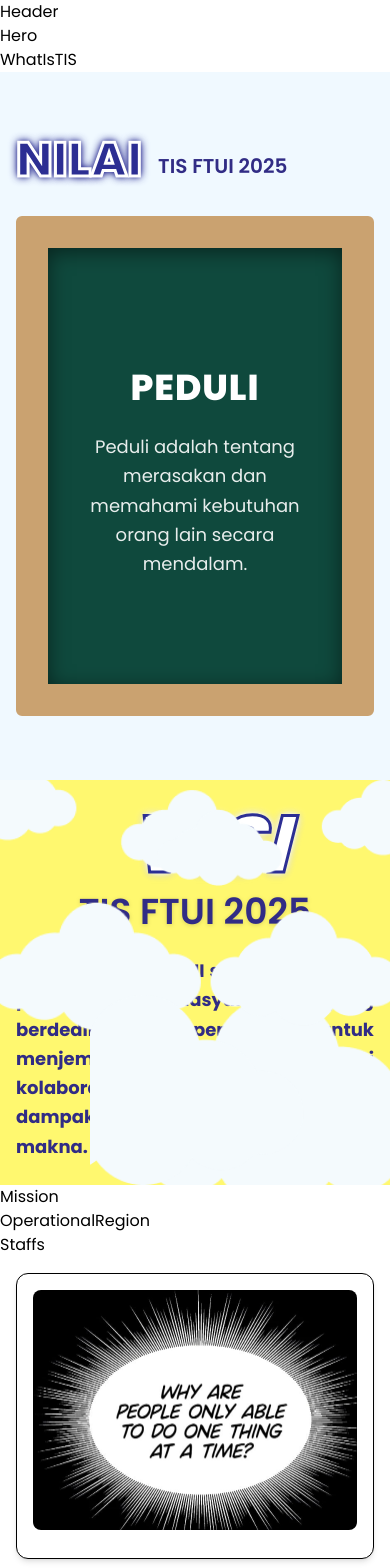
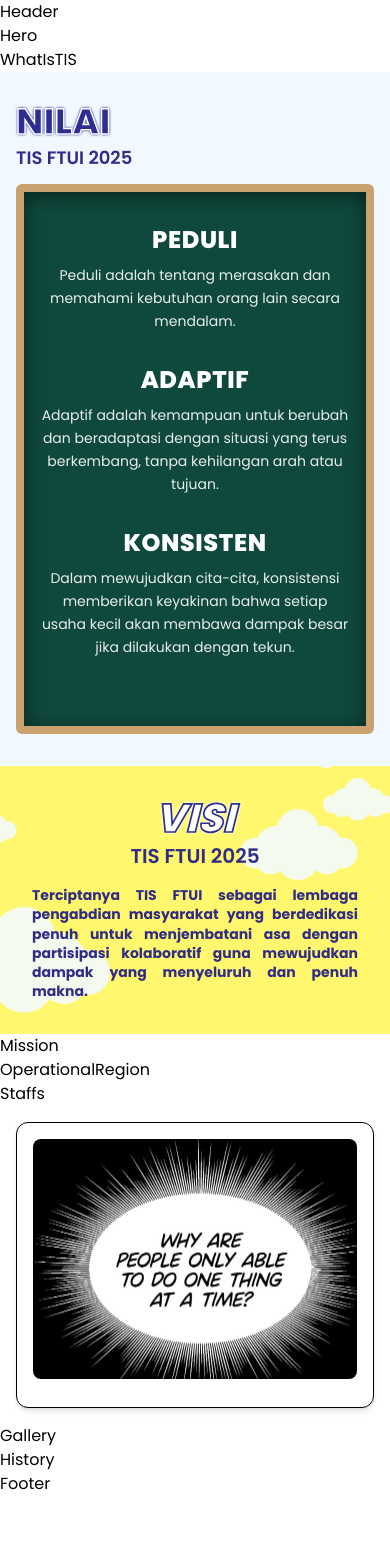
Before and after one commit to EXERCISE-FTUI/TISxExercise-2025, a Next.js app: page / in a window 390 px wide. Shown: the top 1568 px of the page. After the commit the page ends 1496 px from the top, so only its background shows below. Built offline with nearby package versions, Linux system fonts and the light colour scheme.

Commit message:
added mobile support

```diff
--- a/src/app/globals.css
+++ b/src/app/globals.css
@@ -27,7 +27,6 @@
     0 0 10px white; /* outer glow */
 }
 
-/* globals.css */
 .text-outline-glow {
   color: #2c2e93; /* solid dark blue fill */
   -webkit-text-stroke: 3px white; /* white border */
@@ -37,3 +36,25 @@
     0 0 8px #2c2e93, /* mid glow */
     0 0 10px #2c2e93; /* outer glow */
 }
+
+/* Mobile */
+@media (max-width: 767px) {
+  .text-outline-glow {
+    -webkit-text-stroke: 1.5px white;
+    text-stroke: 1.5px white;
+    text-shadow:
+      0 0 2px #2c2e93,
+      0 0 2.5px #2c2e93,
+      0 0 3px #2c2e93;
+  }
+
+  .text-outline-visi {
+    color: white; /* solid dark blue fill */
+    -webkit-text-stroke: 1.7px #2c2e93; /* white border */
+    text-stroke: 3px #2c2e93;
+    text-shadow:
+    0 0 3px white,  /* inner glow */
+    0 0 2.5px white, /* mid glow */
+    0 0 4px white; /* outer glow */
+  }
+}
--- a/src/sections/Values/Values.tsx
+++ b/src/sections/Values/Values.tsx
@@ -1,57 +1,98 @@
-// components/Values.tsx   (or wherever the file lives)
 import React from "react";
 
 const Values: React.FC = () => {
   return (
-    <section id="values" className="w-screen py-16 bg-sky-50">
+    <section id="values" className="w-full py-8 md:py-16 bg-sky-50">
       {/* Title row */}
-      <div className="mx-auto mb-8 max-w-6xl px-4 flex items-end gap-4">
-        <h2 className="text-5xl md:text-8xl font-extrabold uppercase leading-none text-outline text-outline-shadow text-outline-glow">
+      <div className="mb-3 max-w-7xl mx-auto px-4 sm:px-6 flex flex-col sm:flex-row sm:items-end gap-1 sm:gap-4">
+        <h2 className="text-4xl sm:text-5xl md:text-8xl font-extrabold uppercase leading-none text-outline-glow">
           NILAI
         </h2>
-        <span className="text-xl md:text-3xl pb-1 font-semibold text-indigo-900">
+        <span className="text-lg sm:text-xl md:text-3xl sm:pb-1 font-semibold text-indigo-900">
           TIS FTUI 2025
         </span>
       </div>
 
       {/* Chalkboard */}
-      <div className="mx-auto max-w-7xl px-4">
+      <div className="mx-auto max-w-7xl px-4 sm:px-6">
         <div
-          className="rounded-md border-[32px] border-[#caa270] bg-[#0f493d] shadow-lg"
+          className="rounded-md border-8 sm:border-[32px] border-[#caa270] bg-[#0f493d] shadow-lg"
           style={{
             boxShadow: 'inset 0 4px 20px rgba(0, 0, 0, 0.5)',
-            height: '500px'
+            minHeight: '550px'
           }}
         >
-          <div className="flex flex-col md:flex-row">
-            {/* Value 1 */}
-            <div className="flex-1 px-6 py-30 flex flex-col items-center justify-start text-center gap-6">
-              <h3 className="text-4xl font-extrabold uppercase tracking-wide text-white">
+          {/* Fixed Mobile layout - now properly visible */}
+          <div className="md:hidden flex flex-col items-center justify-center h-full py-8 px-4 space-y-8">
+            {/* Peduli */}
+            <div className="flex flex-col items-center text-center gap-2 w-full max-w-md">
+              <h3 className="text-2xl font-extrabold uppercase tracking-wide text-white">
                 PEDULI
               </h3>
-              <p className="text-lg leading-relaxed text-white/90">
+              <p className="text-sm leading-relaxed text-white/90">
                 Peduli adalah tentang merasakan dan memahami kebutuhan orang lain secara mendalam.
               </p>
             </div>
 
-            {/* Value 2 */}
-            <div className="flex-1 px-6 py-30 flex flex-col items-center justify-start text-center gap-6">
-              <h3 className="text-4xl font-extrabold uppercase tracking-wide text-white">
+            {/* Adaptif */}
+            <div className="flex flex-col items-center text-center gap-2 w-full max-w-md">
+              <h3 className="text-2xl font-extrabold uppercase tracking-wide text-white">
                 ADAPTIF
               </h3>
-              <p className="text-lg leading-relaxed text-white/90">
+              <p className="text-sm leading-relaxed text-white/90">
                 Adaptif adalah kemampuan untuk berubah dan beradaptasi dengan situasi yang terus berkembang, tanpa kehilangan arah atau tujuan.
               </p>
             </div>
 
-            {/* Value 3 */}
-            <div className="flex-1 px-6 py-30 flex flex-col items-center justify-start text-center gap-6">
-              <h3 className="text-4xl font-extrabold uppercase tracking-wide text-white">
+            {/* Konsisten */}
+            <div className="flex flex-col items-center text-center gap-2 w-full max-w-md">
+              <h3 className="text-2xl font-extrabold uppercase tracking-wide text-white">
                 KONSISTEN
               </h3>
-              <p className="text-lg leading-relaxed text-white/90">
+              <p className="text-sm leading-relaxed text-white/90">
                 Dalam mewujudkan cita-cita, konsistensi memberikan keyakinan bahwa setiap usaha kecil akan membawa dampak besar jika dilakukan dengan tekun.
               </p>
+            </div>
+          </div>
+
+          {/* Desktop layout */}
+          <div className="hidden md:flex w-full h-full min-h-[550px] items-center justify-center py-12 px-6">
+            <div className="flex flex-row items-stretch justify-center w-full gap-8">
+              {/* Peduli */}
+              <div className="flex-1 flex flex-col items-center text-center gap-6 max-w-xs justify-between">
+                <div>
+                  <h3 className="text-4xl font-extrabold uppercase tracking-wide text-white">
+                    PEDULI
+                  </h3>
+                  <p className="text-lg leading-relaxed text-white/90 mt-4">
+                    Peduli adalah tentang merasakan dan memahami kebutuhan orang lain secara mendalam.
+                  </p>
+                </div>
+              </div>
+
+              {/* Adaptif */}
+              <div className="flex-1 flex flex-col items-center text-center gap-6 max-w-xs justify-between">
+                <div>
+                  <h3 className="text-4xl font-extrabold uppercase tracking-wide text-white">
+                    ADAPTIF
+                  </h3>
+                  <p className="text-lg leading-relaxed text-white/90 mt-4">
+                    Adaptif adalah kemampuan untuk berubah dan beradaptasi dengan situasi yang terus berkembang, tanpa kehilangan arah atau tujuan.
+                  </p>
+                </div>
+              </div>
+
+              {/* Konsisten */}
+              <div className="flex-1 flex flex-col items-center text-center gap-6 max-w-xs justify-between">
+                <div>
+                  <h3 className="text-4xl font-extrabold uppercase tracking-wide text-white">
+                    KONSISTEN
+                  </h3>
+                  <p className="text-lg leading-relaxed text-white/90 mt-4">
+                    Dalam mewujudkan cita-cita, konsistensi memberikan keyakinan bahwa setiap usaha kecil akan membawa dampak besar jika dilakukan dengan tekun.
+                  </p>
+                </div>
+              </div>
             </div>
           </div>
         </div>
--- a/src/sections/Vision/Vision.tsx
+++ b/src/sections/Vision/Vision.tsx
@@ -4,56 +4,48 @@ import Image from "next/image";
 
 const Vision: React.FC = () => {
   return (
-    <section
-      id="vision"
-      className="relative isolate w-screen overflow-hidden bg-[#FFF86F]"
-    >
+    <section id="vision" className="relative isolate w-screen overflow-hidden bg-[#FFF86F]">
       {/* -------------- Side Clouds ---------------- */}
-
-      {/* LEFT side (mirrored horizontally) */}
-      <div className="pointer-events-none absolute left-0 top-0 bottom-0 z-10 w-[450px]">
+      {/* LEFT cloud - adjusted position */}
+      <div className="pointer-events-none absolute left-0 top-1/2 -translate-y-1/2 z-0 w-[110px] h-[225px] sm:w-[180px] sm:h-[180px] md:w-[250px] md:h-[300px]">
         <Image
           src="/assets/Staffs/images/cloud.png"
           alt="cloud left"
           fill
-          className="object-cover object-left scale-x-[-1] select-none"
-          priority
+          className="object-cover object-left scale-x-[-1] select-none opacity-90"
         />
       </div>
 
-      {/* RIGHT side (normal) */}
-      <div className="pointer-events-none absolute right-0 top-0 bottom-0 z-10 w-[300px]">
+      {/* RIGHT cloud - adjusted position and size */}
+      <div className="pointer-events-none absolute right-0 top-1/7 -translate-y-1/2 z-0 w-[150px] h-[300px] sm:w-[150px] sm:h-[150px] md:w-[220px] md:h-[260px]">
         <Image
           src="/assets/Staffs/images/cloud.png"
           alt="cloud right"
           fill
-          className="object-cover object-right select-none"
+          className="object-contain object-right select-none opacity-90"
         />
       </div>
 
-            {/* -------------- banner content ------------- */}
-      <div className="mx-auto max-w-5xl px-4 py-6 md:py-10 flex flex-col md:flex-row md:items-center gap-6">
-
-        {/* Heading Container */}
+      {/* -------------- banner content ------------- */}
+      <div className="relative z-10 mx-auto max-w-5xl px-8 py-8 md:py-12 flex flex-col md:flex-row md:items-center gap-4 md:gap-8">
+        {/* Content remains the same */}
         <div className="shrink-0 flex flex-col items-center md:items-start text-center md:text-left">
-          <div className="text-[5rem] leading-none pl-7 italic font-extrabold uppercase text-indigo-900 drop-shadow-sm text-outline-shadow text-outline-visi">
-            Visi
+          <div className="text-[2.5rem] sm:text-[3.5rem] md:text-[5rem] leading-none italic font-extrabold uppercase text-indigo-900 text-outline-visi">
+            VISI
           </div>
-          <div className="text-4xl font-semibold text-indigo-900 drop-shadow-sm mt-2">
+          <div className="text-xl sm:text-2xl md:text-4xl font-semibold text-indigo-900 mt-1 md:mt-2">
             TIS&nbsp;FTUI&nbsp;2025
           </div>
         </div>
 
-        {/* Paragraph */}
-        <div className="md:pl-30">
-          <p className="text-lg md:text-lg font-bold leading-relaxed text-indigo-900 text-justify">
-            Terciptanya TIS FTUI sebagai lembaga pengabdian masyarakat yang
+        <div className="md:pl-8">
+          <p className="text-sm sm:text-base md:text-lg font-base leading-snug sm:leading-relaxed text-indigo-900 text-justify">
+            <strong>Terciptanya TIS FTUI sebagai lembaga pengabdian masyarakat yang
             berdedikasi penuh untuk menjembatani asa dengan partisipasi
-            kolaboratif guna mewujudkan dampak yang menyeluruh dan penuh makna.
+            kolaboratif guna mewujudkan dampak yang menyeluruh dan penuh makna.</strong>
           </p>
         </div>
       </div>
-
     </section>
   );
 };
```
